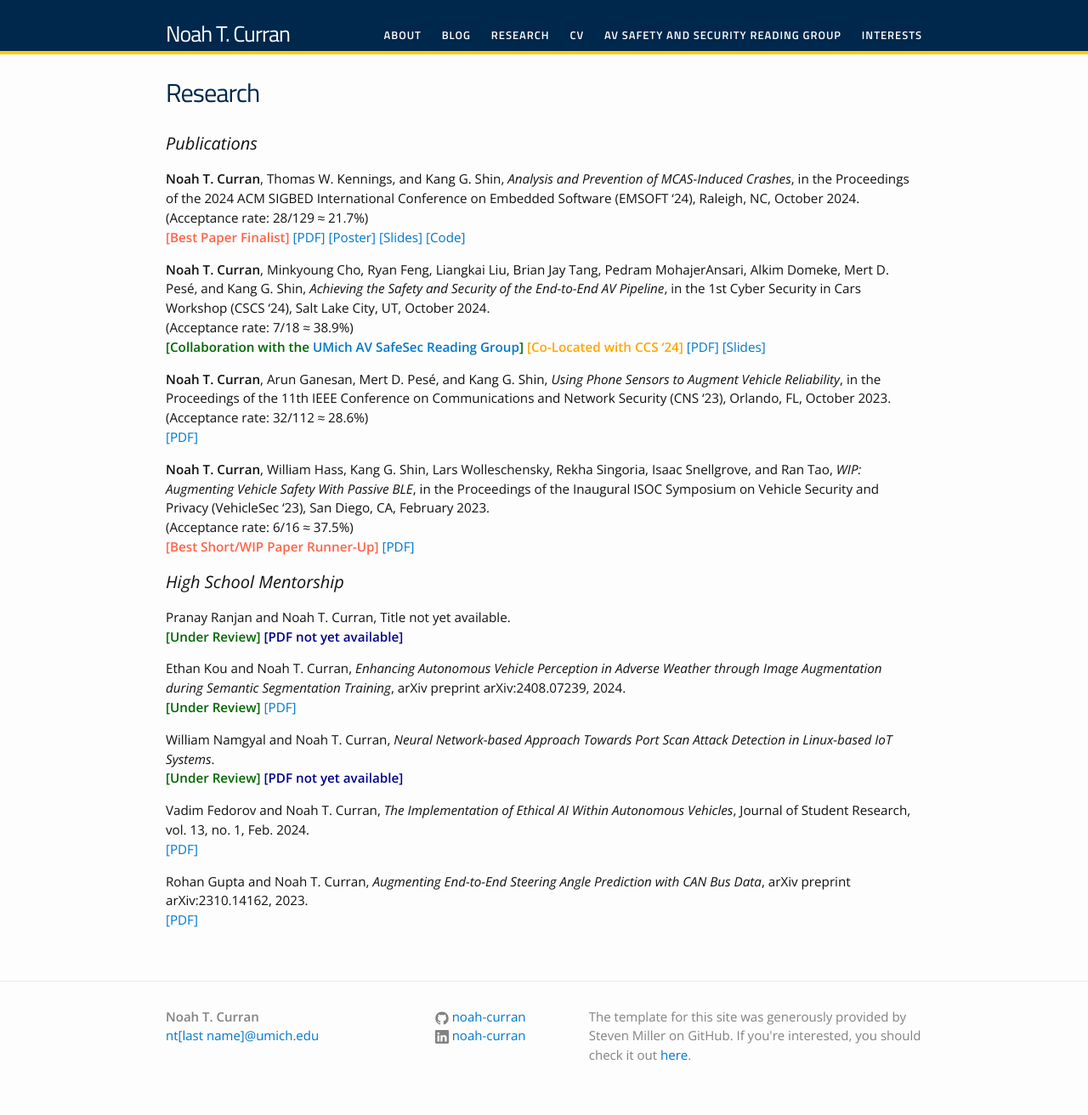
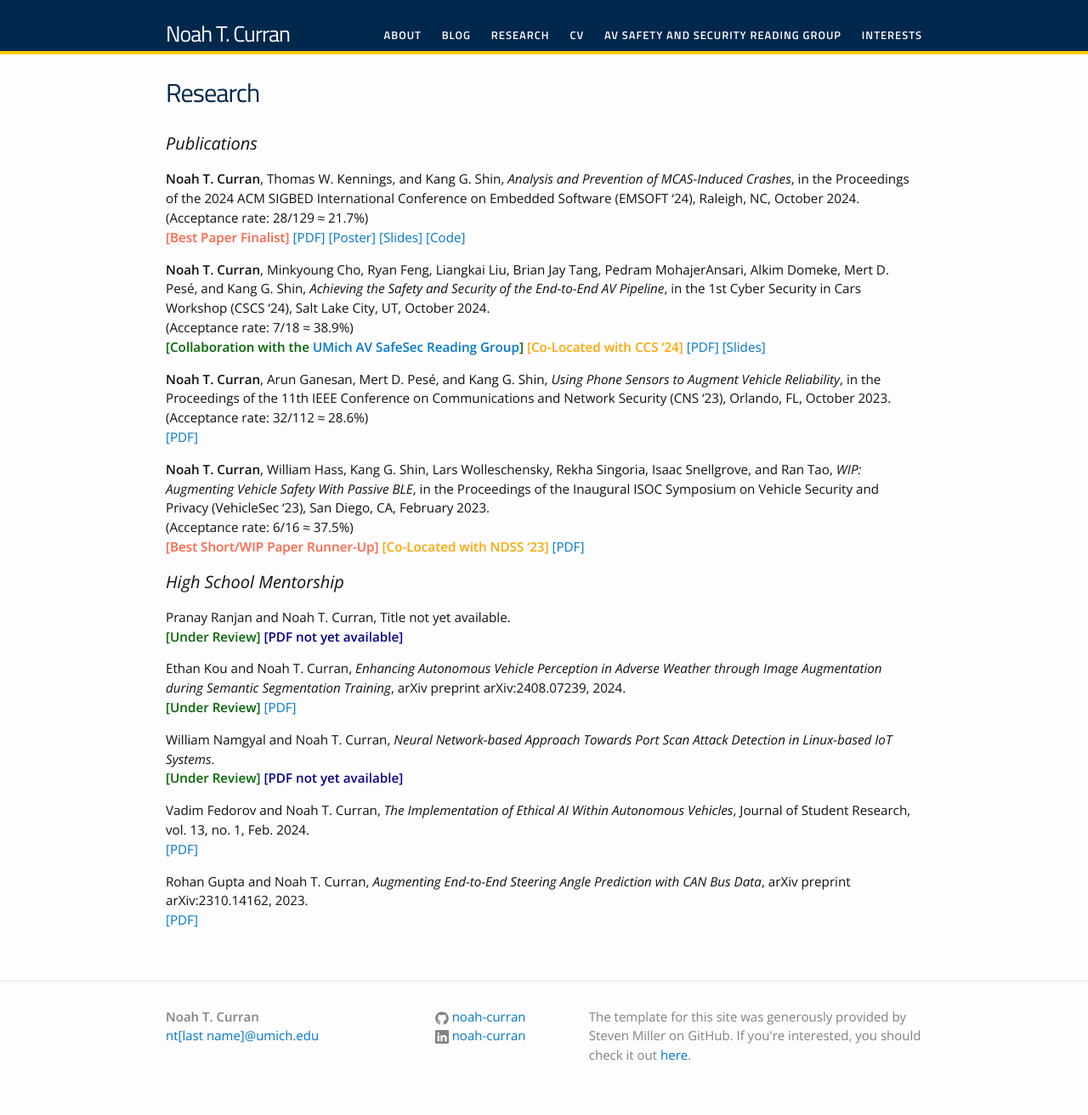
Before and after one commit to noah-curran/noah-curran.github.io, a Jekyll site: the page built from research.md, in a window 1280 px wide. Shown: the whole page at 85% size. Built offline with Jekyll 4.4.1, drawn with Linux system fonts in a browser that asks for light colours.

Commit message:
update vehiclesec data

```diff
--- a/research.md
+++ b/research.md
@@ -37,6 +37,7 @@ permalink: /research/
     in the Proceedings of the Inaugural ISOC Symposium on Vehicle Security and Privacy (VehicleSec '23), San Diego, CA, February 2023.
 (Acceptance rate: 6/16 ≈ 37.5%)
 <b style="color:Tomato;">[Best Short/WIP Paper Runner-Up]</b>
+<b style="color:Orange;">[Co-Located with NDSS '23]</b>
 <a href="/assets/files/vehiclesec23-curran.pdf">[PDF]</a>
 
 ### High School Mentorship
```
